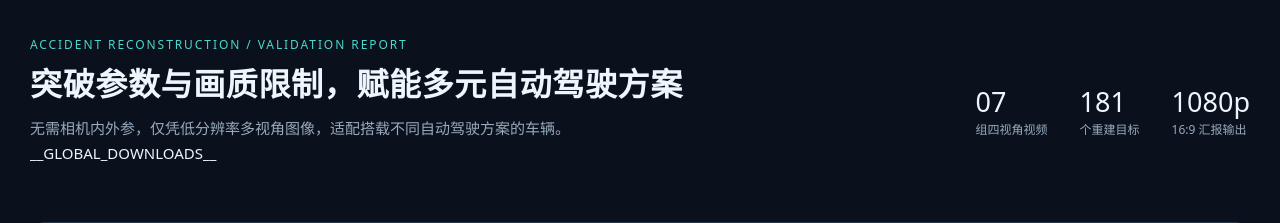
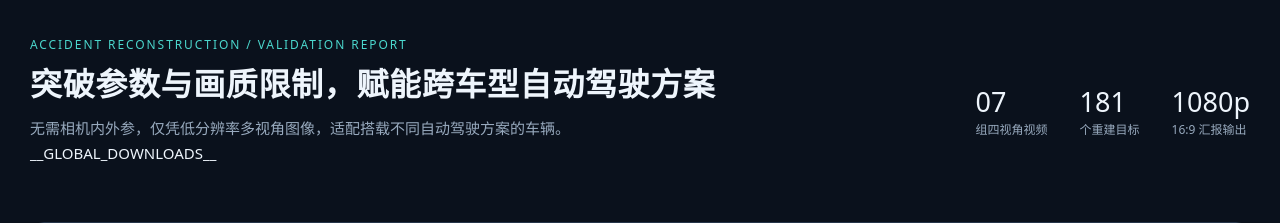
Before and after one commit to XiaomuWang/Recon2Sim, a Python web app: template templates/report.html in a window 1280 px wide. Shown: the part 75-298 px from the top of the page. Run offline with Jinja, Linux system fonts and the light colour scheme; the template is opened without the code that fills it, so the values that code supplies are empty.

Commit message:
Update report headline to cross-vehicle autonomous driving

```diff
--- a/a2s/delivery.py
+++ b/a2s/delivery.py
@@ -81,7 +81,7 @@ a2s.unreal_package 提供原生 FBX 导入、地图组装、Windows 烘焙及安
 网页与合辑展示顺序：024388、0512189、0508656、ANA031、014346、019742、016955。
 网页“全屏”按钮用于全屏播放；两个 CSV 查看入口提供中文列名、分页和搜索，表格保留原始数值。
 场景选项按原始数据目录标注车辆品牌：萝卜快跑、萝卜运力、美团、新石器。报告服务使用 python -m a2s.report_server --port 8765 --bind 0.0.0.0，支持视频分段读取和进度跳转。
-网页主标题：突破参数与画质限制，赋能多元自动驾驶方案
+网页主标题：突破参数与画质限制，赋能跨车型自动驾驶方案
 网页副标题：无需相机内外参，仅凭低分辨率多视角图像，适配搭载不同自动驾驶方案的车辆。
 批量实机采集与汇报：python -m a2s.verify_imported --scene all --fps 10。
 重点片段合辑：python -m a2s.report_highlights；场景包导出：python -m a2s.package_export。
--- a/docs/index.html
+++ b/docs/index.html
@@ -1,6 +1,6 @@
 <!doctype html>
 <html lang="zh-CN">
-<head><meta charset="utf-8"><meta name="viewport" content="width=device-width,initial-scale=1"><title>突破参数与画质限制，赋能多元自动驾驶方案</title>
+<head><meta charset="utf-8"><meta name="viewport" content="width=device-width,initial-scale=1"><title>突破参数与画质限制，赋能跨车型自动驾驶方案</title>
 <style>
 :root{color-scheme:dark;--bg:#0a111c;--panel:#111d2c;--line:#26364a;--muted:#98aabe;--ink:#eef5fc;--cyan:#4bd7cd;--amber:#edb16c}
 *{box-sizing:border-box}body{margin:0;background:var(--bg);color:var(--ink);font:15px/1.65 "Microsoft YaHei",system-ui,sans-serif}button,a{font:inherit}a{color:var(--cyan);text-decoration:none}a:hover{text-decoration:underline}button{cursor:pointer}header{border-bottom:1px solid var(--line);background:#0d1724}.bar{max-width:1620px;margin:auto;display:flex;align-items:center;justify-content:space-between;padding:18px 30px}.brand{display:flex;gap:14px;align-items:center;font-weight:700;letter-spacing:.03em}.monogram{display:grid;place-items:center;border:1px solid #37767d;background:#12343d;border-radius:10px;width:43px;height:38px;color:var(--cyan)}.scope{font-size:12px;color:var(--amber);border:1px solid #6c5230;padding:4px 12px;border-radius:30px}
@@ -10,7 +10,7 @@ main{max-width:1620px;margin:auto;padding:35px 30px 48px}.intro{display:flex;ali
 .report-details{margin-top:24px}.report-details>summary{cursor:pointer;padding:16px 20px;background:var(--panel);border:1px solid var(--line);border-radius:10px;color:var(--muted)}.report-details[open]>summary{color:var(--cyan)}
 </style></head>
 <body><header><div class="bar"><div class="brand"><span class="monogram">A2S</span> 事故场景复原与验证</div><span class="scope" id="scope">实机范围：XODR 路网与动态实体</span></div></header>
-<main><section class="intro"><div><div class="eyebrow">ACCIDENT RECONSTRUCTION / VALIDATION REPORT</div><h1><span style="display:inline-block">突破参数与画质限制，</span><wbr><span style="display:inline-block">赋能多元自动驾驶方案</span></h1><p>无需相机内外参，仅凭低分辨率多视角图像，适配搭载不同自动驾驶方案的车辆。</p></div><div class="overview"><div><strong>07</strong><span>组四视角视频</span></div><div><strong>181</strong><span>个重建目标</span></div><div><strong>1080p</strong><span>16:9 汇报输出</span></div></div></section>
+<main><section class="intro"><div><div class="eyebrow">ACCIDENT RECONSTRUCTION / VALIDATION REPORT</div><h1><span style="display:inline-block">突破参数与画质限制，</span><wbr><span style="display:inline-block">赋能跨车型自动驾驶方案</span></h1><p>无需相机内外参，仅凭低分辨率多视角图像，适配搭载不同自动驾驶方案的车辆。</p></div><div class="overview"><div><strong>07</strong><span>组四视角视频</span></div><div><strong>181</strong><span>个重建目标</span></div><div><strong>1080p</strong><span>16:9 汇报输出</span></div></div></section>
 <div class="actions" style="margin-bottom:20px"><a href="presentation/highlights.mp4" target="_blank">七组事故重点片段 · 84 秒</a></div>
 <nav id="scenes" aria-label="选择事故场景"></nav>
 <section class="stage"><div class="stagehead"><div><h2 id="title"></h2><span id="subtitle"></span></div><button class="fullscreen" id="fullscreen">全屏</button></div><video id="movie" controls preload="metadata" playsinline></video><div class="pending" id="pending" hidden><h2>本组汇报视频正在生成</h2><p>完整录制后将显示真实 CARLA 运行画面。</p></div><div class="stagefoot"><span id="capture"></span><div class="actions"><a id="downloadMovie" download>下载视频</a><a id="downloadPoster" target="_blank">汇报关键帧</a></div></div></section>
--- a/docs/site_manifest.json
+++ b/docs/site_manifest.json
@@ -261,8 +261,8 @@
     },
     {
       "path": "index.html",
-      "bytes": 26625,
-      "sha256": "f7f74c040974d68bea2b0eb9fcb587cdc92786805cee2b131bdc254ce4e09178"
+      "bytes": 26631,
+      "sha256": "c7a5a58f3bcdadb6657b66b6e92975a36c92a998e7aeba4191e05de63f0908a3"
     },
     {
       "path": "csv_viewer.html",
--- a/templates/report.html
+++ b/templates/report.html
@@ -1,6 +1,6 @@
 <!doctype html>
 <html lang="zh-CN">
-<head><meta charset="utf-8"><meta name="viewport" content="width=device-width,initial-scale=1"><title>突破参数与画质限制，赋能多元自动驾驶方案</title>
+<head><meta charset="utf-8"><meta name="viewport" content="width=device-width,initial-scale=1"><title>突破参数与画质限制，赋能跨车型自动驾驶方案</title>
 <style>
 :root{color-scheme:dark;--bg:#0a111c;--panel:#111d2c;--line:#26364a;--muted:#98aabe;--ink:#eef5fc;--cyan:#4bd7cd;--amber:#edb16c}
 *{box-sizing:border-box}body{margin:0;background:var(--bg);color:var(--ink);font:15px/1.65 "Microsoft YaHei",system-ui,sans-serif}button,a{font:inherit}a{color:var(--cyan);text-decoration:none}a:hover{text-decoration:underline}button{cursor:pointer}header{border-bottom:1px solid var(--line);background:#0d1724}.bar{max-width:1620px;margin:auto;display:flex;align-items:center;justify-content:space-between;padding:18px 30px}.brand{display:flex;gap:14px;align-items:center;font-weight:700;letter-spacing:.03em}.monogram{display:grid;place-items:center;border:1px solid #37767d;background:#12343d;border-radius:10px;width:43px;height:38px;color:var(--cyan)}.scope{font-size:12px;color:var(--amber);border:1px solid #6c5230;padding:4px 12px;border-radius:30px}
@@ -10,7 +10,7 @@ main{max-width:1620px;margin:auto;padding:35px 30px 48px}.intro{display:flex;ali
 .report-details{margin-top:24px}.report-details>summary{cursor:pointer;padding:16px 20px;background:var(--panel);border:1px solid var(--line);border-radius:10px;color:var(--muted)}.report-details[open]>summary{color:var(--cyan)}
 </style></head>
 <body><header><div class="bar"><div class="brand"><span class="monogram">A2S</span> 事故场景复原与验证</div><span class="scope" id="scope">实机范围：XODR 路网与动态实体</span></div></header>
-<main><section class="intro"><div><div class="eyebrow">ACCIDENT RECONSTRUCTION / VALIDATION REPORT</div><h1><span style="display:inline-block">突破参数与画质限制，</span><wbr><span style="display:inline-block">赋能多元自动驾驶方案</span></h1><p>无需相机内外参，仅凭低分辨率多视角图像，适配搭载不同自动驾驶方案的车辆。</p></div><div class="overview"><div><strong>07</strong><span>组四视角视频</span></div><div><strong>181</strong><span>个重建目标</span></div><div><strong>1080p</strong><span>16:9 汇报输出</span></div></div></section>
+<main><section class="intro"><div><div class="eyebrow">ACCIDENT RECONSTRUCTION / VALIDATION REPORT</div><h1><span style="display:inline-block">突破参数与画质限制，</span><wbr><span style="display:inline-block">赋能跨车型自动驾驶方案</span></h1><p>无需相机内外参，仅凭低分辨率多视角图像，适配搭载不同自动驾驶方案的车辆。</p></div><div class="overview"><div><strong>07</strong><span>组四视角视频</span></div><div><strong>181</strong><span>个重建目标</span></div><div><strong>1080p</strong><span>16:9 汇报输出</span></div></div></section>
 <div class="actions" style="margin-bottom:20px">__GLOBAL_DOWNLOADS__</div>
 <nav id="scenes" aria-label="选择事故场景"></nav>
 <section class="stage"><div class="stagehead"><div><h2 id="title"></h2><span id="subtitle"></span></div><button class="fullscreen" id="fullscreen">全屏</button></div><video id="movie" controls preload="metadata" playsinline></video><div class="pending" id="pending" hidden><h2>本组汇报视频正在生成</h2><p>完整录制后将显示真实 CARLA 运行画面。</p></div><div class="stagefoot"><span id="capture"></span><div class="actions"><a id="downloadMovie" download>下载视频</a><a id="downloadPoster" target="_blank">汇报关键帧</a><a href="offline.html" target="_blank">离线重建对照</a></div></div></section>
```
